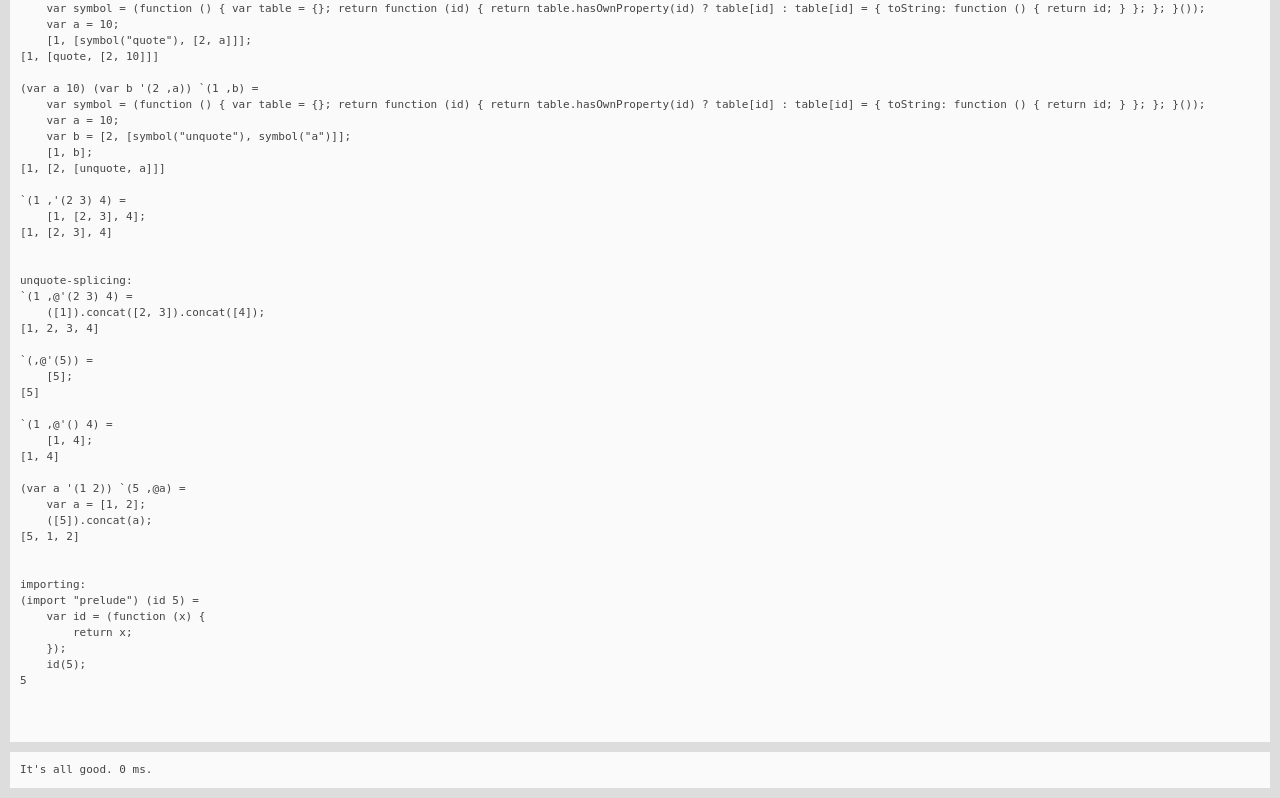
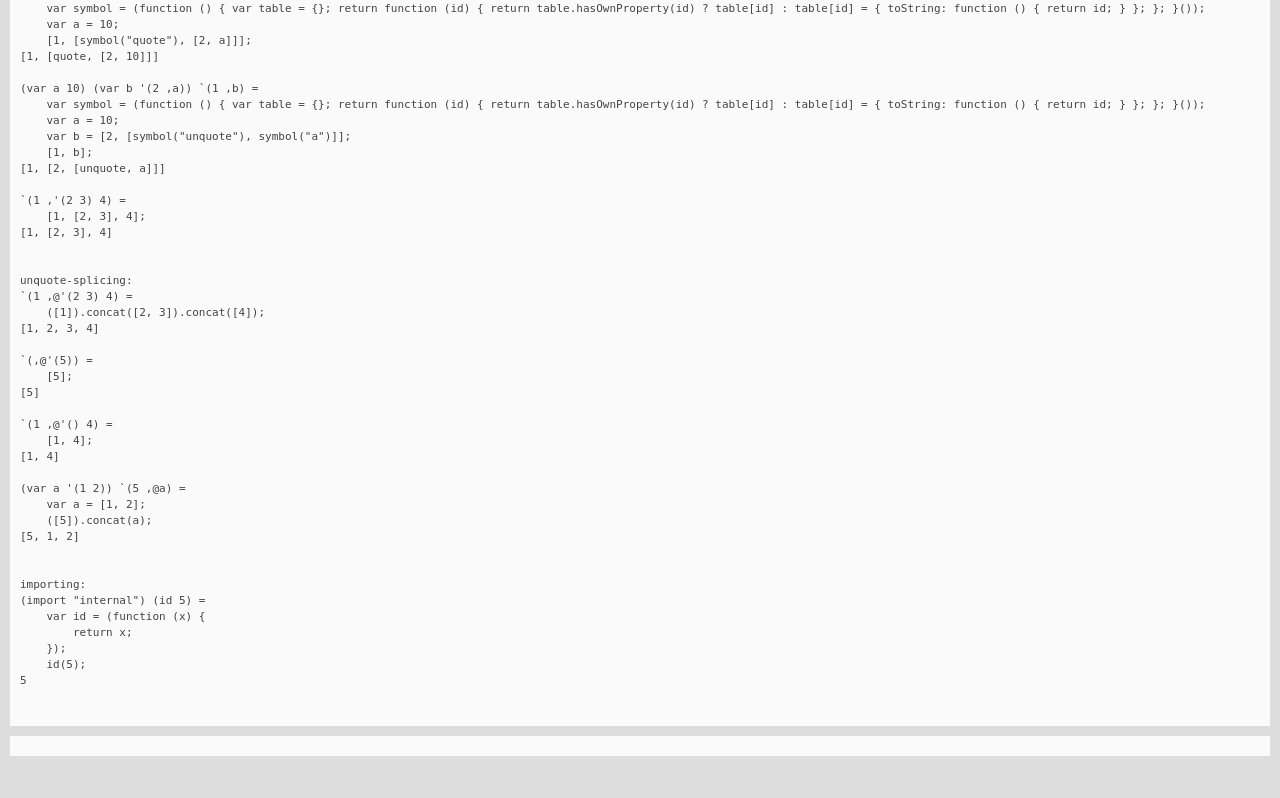
Before and after one commit to garyb/fiction, a plain HTML site: page playground.html in a window 1280 px wide. Shown: the part 6114-6912 px from the top of the page. After the commit the page ends 6880 px from the top, so only its background shows below. Drawn offline with nearby package versions, Linux system fonts and the light colour scheme; no server answers.

Commit message:
Import will now pull files in using jQuery ajax

```diff
--- a/playground.html
+++ b/playground.html
@@ -6,6 +6,7 @@
 
   <title>Playground</title>
 
+  <script type="text/javascript" src="https://ajax.googleapis.com/ajax/libs/jquery/1.7.2/jquery.min.js"></script>
   <script type="text/javascript" src="lib/require.js" data-main="playground"></script>
   <script type="text/javascript">
       require.config({ baseUrl: "src/js/" });
--- a/playground.js
+++ b/playground.js
@@ -48,12 +48,18 @@ require(["reader", "expander", "evaluator", "compiler", "util"], function (reade
 
     function handleImport(name, k) {
         console.log("import request:", name);
-        if (name == "prelude") {
+        if (name === "internal") {
             setTimeout(function () {
                 k(expander.expand(reader.read("(var id (fn (x) x))")));
             }, 0);
         } else {
-            throw new Error("Unhandled import '" + name + "'");
+            $.ajax({
+                url: "src/fic/" + name + ".fic",
+                dataType: "text",
+                success: function (data) {
+                    k(expander.expand(reader.read(data)));
+                }
+            });
         }
     }
 
@@ -200,7 +206,7 @@ require(["reader", "expander", "evaluator", "compiler", "util"], function (reade
         compiles.push(["quasiquote & unquote", ["(var a 10) `(1 ,a)", "(var a 10) `(1 '(2 ,a))", "(var a 10) (var b '(2 ,a)) `(1 ,b)", "`(1 ,'(2 3) 4)"]]);
         compiles.push(["unquote-splicing", ["`(1 ,@'(2 3) 4)", "`(,@'(5))", "`(1 ,@'() 4)", "(var a '(1 2)) `(5 ,@a)"]]);
 
-        compiles.push(["importing", ["(import \"prelude\") (id 5)"]]);
+        compiles.push(["importing", ["(import \"internal\") (id 5)", "(import \"prelude\") (id 5)"]]);
 
         var runCompiles = function () {
             if (compiles.length > 0) {
```
Also changed, not shown: 1 other file.
